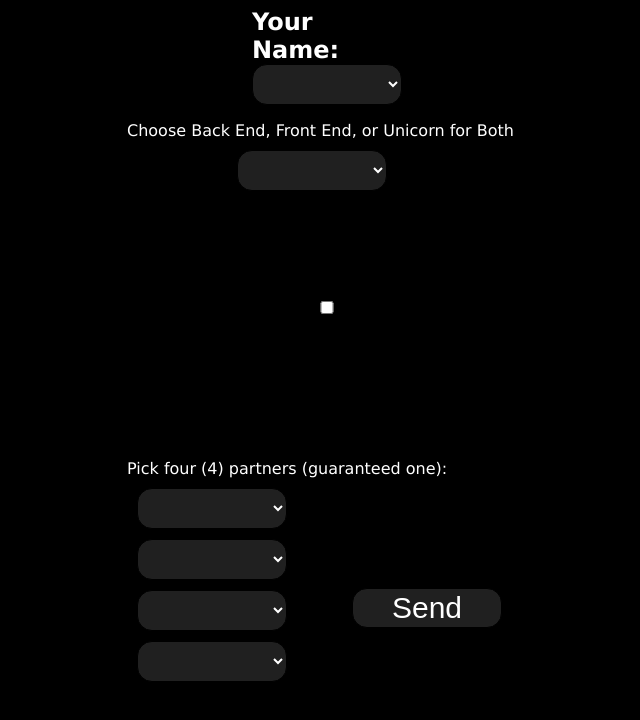
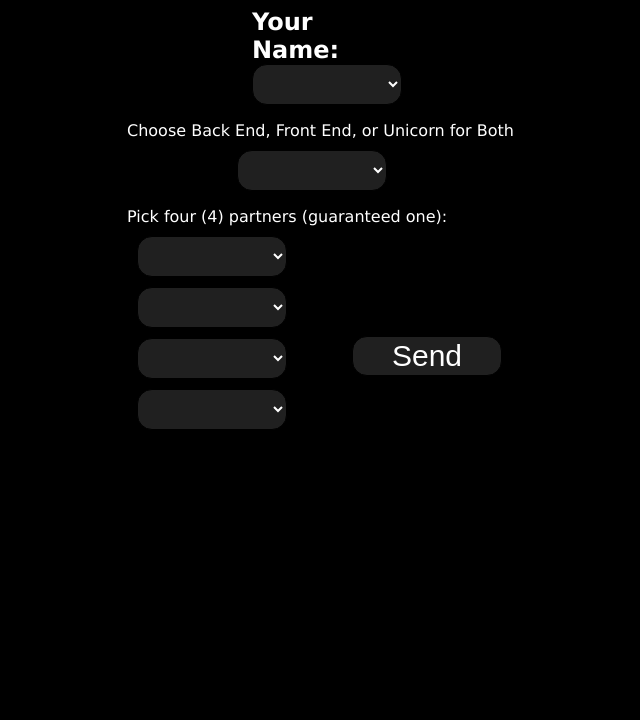
Before and after one commit to bsessio/project-2, a website: page public/app/index.html in a window 1280 px wide. Shown: the whole page, without its empty margins (313-953 px from the left). Drawn offline with nearby package versions, Linux system fonts and the light colour scheme.

Commit message:
Go away, checkbox

```diff
--- a/public/app/index.html
+++ b/public/app/index.html
@@ -75,8 +75,7 @@
 			  <option value="Unicorn" name="Unicorn">Unicorn</option>
 		  </select>
 	  </div>
-	  <input type="checkbox" value="backEnd" name="backCheck"><label for "backCheck">Back End</label>
-      <p>Pick four (4) partners (guaranteed one):</p>
+	  <p>Pick four (4) partners (guaranteed one):</p>
       <div class="mcPickYes">
           <select id="mcPick-1" name="first-pick">
 			<option disabled selected value> </option>
```
